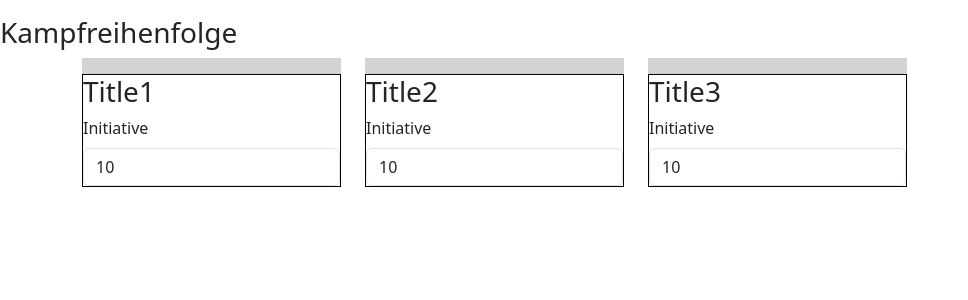
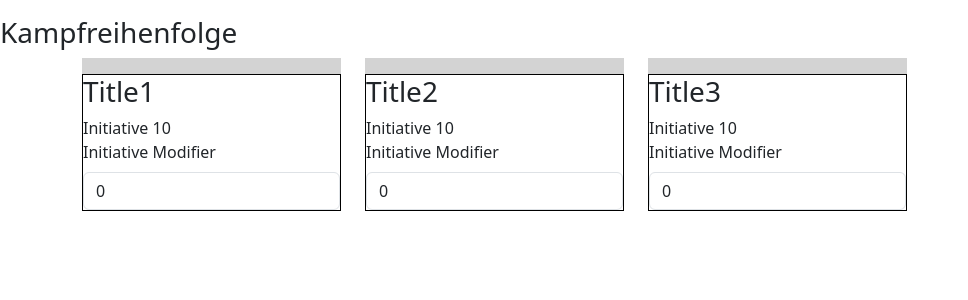
Before and after one commit to Maggistro/dsaweb, a Next.js app in the folder app/: page /fight in a window 1280 px wide. Shown: the top 300 px of the page, without its empty margins (0-968 px from the left). Built offline with nearby package versions, Linux system fonts and the light colour scheme.

Commit message:
Move type definitions

```diff
--- a/app/components/Character/Character.tsx
+++ b/app/components/Character/Character.tsx
@@ -1,61 +1,32 @@
 import React from 'react';
 import { FormControl, FormGroup, FormLabel, InputGroup } from 'react-bootstrap';
+import CharacterService, { Attributes, CharacterType, SecondaryAttributes } from '../../services/CharacterService';
 import styles from './Character.module.css';
 
-type Props = {
-    name: string,
-    attributes: Attributes
+type State = {
+    initiativeModifier: number
 }
 
-export type Attributes = {
-    Mut: number,
-    Klugheit: number,
-    Intuition: number,
-    Charisma: number,
-    Fingerfertigkeit: number,
-    Gewandheit: number,
-    Konstitutiokn: number,
-    Koerperkraft: number
+type Props = CharacterType & {
+    onDataChange: Function
 }
 
-type CharacterState = {
-    Lebensenergie: number,
-    Astralenergie: number,
-    Karmaenergie: number,
-    Seelenkraft:number,
-    Zaehigkeit: number,
-    Ausweichen: number,
-    Initiative: number,
-    Geschwindigkeit: number,
-    Wundschwelle: number
+export type onChangeParameter = {
+    id: number,
+    Initiative?: number
 }
 
-class Character extends React.Component<Props, CharacterState> {
+class Character extends React.Component<Props, State> {
+
+    characterService: CharacterService;
 
     state = {
-        Lebensenergie: 0,
-        Astralenergie: 0,
-        Karmaenergie: 0,
-        Seelenkraft: 0,
-        Zaehigkeit: 0,
-        Ausweichen: 0,
-        Initiative: 0,
-        Geschwindigkeit: 0,
-        Wundschwelle: 0
+        initiativeModifier: 0
     }
 
-    componentDidMount() {
-        this.setState({
-            Lebensenergie: 0, // TODO
-            Astralenergie: 0, // TODO 20/Zauberer + Leiteigenschaft
-            Karmaenergie: 0, // TODO 20/Geweit + Leiteigenschaft
-            Seelenkraft: 0, // TODO GW spezies + (Mut + Klugheit + Intuition)/6
-            Zaehigkeit: 9, // TODO GW spezies + (Konstituion + Konstitution + Koerperkraft)/6
-            Ausweichen: this.props.attributes.Gewandheit / 2,
-            Initiative: (this.props.attributes.Mut + this.props.attributes.Gewandheit) / 2,
-            Geschwindigkeit: 0, // TODO Gw spezies ( einbeinig )
-            Wundschwelle: this.props.attributes.Konstitutiokn / 2
-        });
+    constructor(props: Props) {
+        super(props);
+        this.characterService = new CharacterService();
     }
 
     onClick = (event: React.MouseEvent) => {
@@ -64,22 +35,31 @@ class Character extends React.Component<Props, CharacterState> {
     }
 
     handleChange = (event: React.ChangeEvent<HTMLInputElement>) => {
+        const newValue = parseInt(event.target.value, 10);
         this.setState({
-            Initiative: parseInt(event.target.value, 10)
+            initiativeModifier: newValue
+        });
+
+        this.props.onDataChange({
+            id: this.props.id,
+            Initiative: this.props.secondaryAttributes.Initiative + newValue,
         });
     }
 
     render() {
         return <div className={styles.character}>
-            <h3>{this.props.name}</h3>
+            <h3>{this.props.title}</h3>
+            <div>
+                Initiative {this.state.initiativeModifier + this.props.secondaryAttributes?.Initiative}
+            </div>
             <FormGroup>
                 <FormLabel>
-                    Initiative
+                    Initiative Modifier
                 </FormLabel>
                 <FormControl
                     onChange={this.handleChange}
                     type="number"
-                    value={this.state.Initiative}
+                    value={this.state.initiativeModifier}
                 />
             </FormGroup>
         </div>
--- a/app/fictures/characters.ts
+++ b/app/fictures/characters.ts
@@ -1,15 +1,4 @@
-import { createRef } from "react";
-import { Attributes } from "../components/Character/Character";
-
-export type CharacterType = {
-    id: number,
-    title: string
-    attributes: Attributes,
-    order: number,
-    left: number,
-    ref: React.RefObject<HTMLDivElement>,
-};
-
+import { BlankCharacterType } from "../services/CharacterService";
 
 export default [
     {
@@ -24,10 +13,7 @@ export default [
             Gewandheit: 10,
             Konstitutiokn: 10,
             Koerperkraft: 10
-        },
-        order: 1,
-        left: 0,
-        ref: createRef<HTMLDivElement>()
+        }
     },
     {
         id: 2,
@@ -41,10 +27,7 @@ export default [
             Gewandheit: 10,
             Konstitutiokn: 10,
             Koerperkraft: 10
-        },
-        order: 2,
-        left: 0,
-        ref: createRef<HTMLDivElement>()
+        }
     },
     {
         id: 3,
@@ -58,9 +41,6 @@ export default [
             Gewandheit: 10,
             Konstitutiokn: 10,
             Koerperkraft: 10
-        },
-        order: 3,
-        left: 0,
-        ref: createRef<HTMLDivElement>()
+        }
     },
-] as Array<CharacterType>
+] as Array<BlankCharacterType>
--- a/app/package.json
+++ b/app/package.json
@@ -1,8 +1,8 @@
 {
     "scripts": {
         "dev": "npm install && next",
-        "build": "npm install && next build",
-        "start": "npm install && next start"
+        "build": "next build",
+        "start": "next start"
     },
     "dependencies": {
         "next": "latest",
@@ -15,6 +15,6 @@
         "typescript": "latest",
         "@types/react": "latest",
         "@types/node": "latest",
-        "@types/bootstrap-react": "latest"
+        "@types/react-bootstrap": "latest"
     }
 }
--- a/app/pages/fight/index.tsx
+++ b/app/pages/fight/index.tsx
@@ -1,26 +1,58 @@
 import React, { createRef } from 'react';
-import Character from '../../components/Character/Character';
+import Character, { onChangeParameter } from '../../components/character/Character';
 import { Col, Container, Row } from 'react-bootstrap';
 import styles from './fight.module.css';
-import { CharacterType } from '../../fictures/characters';
 import characters from '../../fictures/characters';
+import CharacterService, { CharacterType } from '../../services/CharacterService';
+
+type CharacterEntry = {
+        order: number,
+        left: number,
+        ref: React.RefObject<HTMLDivElement>
+        data: CharacterType
+};
 
 type FightState = {
     isDragging: boolean,
-    characters: Array<CharacterType>
+    characters: Array<CharacterEntry>
 };
 
 class Fight extends React.Component<{}, FightState>  {
-
     state = {
         isDragging: false,
-        characters: characters
+        characters: new Array<CharacterEntry>(),
+    }
+
+    constructor(props: {}) {
+        super(props);
+        const characterService = new CharacterService();
+        this.state.characters = characterService.getCharacters()
+            .map((character: CharacterType) => ({
+                data: character,
+                order: 100 - character.secondaryAttributes.Initiative,
+                left: 0,
+                ref: createRef<HTMLDivElement>()
+            })
+        );
+    }
+
+    updateOrder = (data: onChangeParameter) => {
+        const newCharacters = this.state.characters.map((character: CharacterEntry) => {
+            if (data.id === character.data.id) {
+                character.order = 100 - (data.Initiative ?? 0);
+            }
+            return character;
+        })
+
+        this.setState({
+            characters: newCharacters
+        });
     }
 
     updateOrderManual = (left: number, id: number) => {
         const newCharacters = this.state.characters
-            .map((character: CharacterType) => {
-                if (character.id === id) {
+            .map((character: CharacterEntry) => {
+                if (character.data.id === id) {
                     character.left = left;
                 } else {
                     character.left = character.ref.current?.getBoundingClientRect().x ?? 0;
@@ -28,7 +60,7 @@ class Fight extends React.Component<{}, FightState>  {
                 return character;
             })
             .sort((a, b) => a.left - b.left)
-            .map((character: CharacterType, index: number) => {
+            .map((character: CharacterEntry, index: number) => {
                 character.order = index;
                 return character;
             });
@@ -67,13 +99,13 @@ class Fight extends React.Component<{}, FightState>  {
         this.updateOrderManual(event.clientX, id);
     }
 
-    renderCharacter = (character: CharacterType, key: number) =>
+    renderCharacter = (character: CharacterEntry, key: number) =>
         <Col
             key={key}
             xs={{ order: character.order }}
             md="auto"
             ref={character.ref}
-            onMouseUp={(event: React.MouseEvent) => this.onMouseUp(event, character.id)}
+            onMouseUp={(event: React.MouseEvent) => this.onMouseUp(event, character.data.id)}
             onMouseMove={this.onDrag}
         >
             <div className={styles.dragbar}
@@ -81,8 +113,8 @@ class Fight extends React.Component<{}, FightState>  {
             >
             </div>
             <Character
-                name={character.title}
-                attributes = {character.attributes}
+                {...character.data}
+                onDataChange={this.updateOrder}
             />
         </Col>
 
--- /dev/null
+++ b/app/services/CharacterService.ts
@@ -0,0 +1,66 @@
+import Character from "../components/character/Character";
+import characters from "../fictures/characters";
+
+export type Attributes = {
+    Mut: number,
+    Klugheit: number,
+    Intuition: number,
+    Charisma: number,
+    Fingerfertigkeit: number,
+    Gewandheit: number,
+    Konstitutiokn: number,
+    Koerperkraft: number
+}
+
+export type SecondaryAttributes = {
+    Lebensenergie: number,
+    Astralenergie: number,
+    Karmaenergie: number,
+    Seelenkraft:number,
+    Zaehigkeit: number,
+    Ausweichen: number,
+    Initiative: number,
+    Geschwindigkeit: number,
+    Wundschwelle: number
+}
+
+export type BlankCharacterType = {
+    id: number,
+    title: string,
+    attributes: Attributes
+}
+
+export type CharacterType = BlankCharacterType & {
+    secondaryAttributes: SecondaryAttributes
+};
+
+
+class CharacterService
+{
+    getCharacters(): Array<CharacterType> {
+        return characters.map((character: BlankCharacterType) => ({
+            ...character,
+            secondaryAttributes: this.getSecondaryStats(character),
+        }));
+    }
+
+    getSecondaryStats(character: BlankCharacterType) {
+        return {
+            Lebensenergie: 0, // TODO
+            Astralenergie: 0, // TODO 20/Zauberer + Leiteigenschaft
+            Karmaenergie: 0, // TODO 20/Geweit + Leiteigenschaft
+            Seelenkraft: 0, // TODO GW spezies + (Mut + Klugheit + Intuition)/6
+            Zaehigkeit: 9, // TODO GW spezies + (Konstituion + Konstitution + Koerperkraft)/6
+            Ausweichen: character.attributes.Gewandheit / 2,
+            Initiative: this.getInitiative(character),
+            Geschwindigkeit: 0, // TODO Gw spezies ( einbeinig )
+            Wundschwelle: character.attributes.Konstitutiokn / 2
+        }
+    }
+
+    getInitiative(character: BlankCharacterType): number {
+        return (character.attributes.Mut + character.attributes.Gewandheit) / 2
+    }
+}
+
+export default CharacterService;
```
Also changed, not shown: 1 other file (tests, documents, lock files or other folders).
